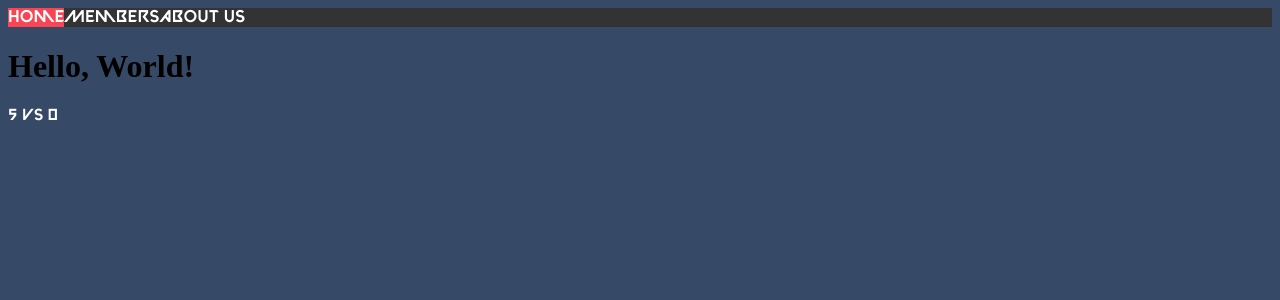
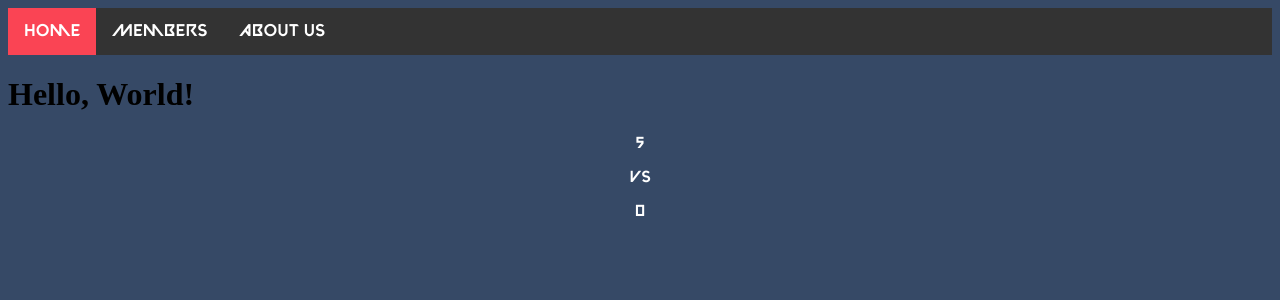
Before and after one commit to christeng12/valorant-wnt, a Flask app: page / in a window 1280 px wide. Shown: the top 300 px of the page. Run offline with Flask 2, Linux system fonts and the light colour scheme.

Commit message:
center text

```diff
--- a/static/styles/home.css
+++ b/static/styles/home.css
@@ -11,6 +11,10 @@
     font-display: swap;
 }
 
+div.scoreboard {
+    text-align: center;
+}
+
 p {
     font-family: VALORANT;
     color: white;
--- a/static/styles/navbar.css
+++ b/static/styles/navbar.css
@@ -21,6 +21,7 @@
     float: left;
     color: #f2f2f2;
     text-align: center;
+    padding: 14px 16px;
     text-decoration: none;
     font-size: 17px;
     font-family: VALORANT;
--- a/templates/home.html
+++ b/templates/home.html
@@ -13,7 +13,9 @@
 
 <div class="scoreboard">
 
-<p> {{ wins }} vs {{ losses }}</p>
+<p> {{ wins }}</p>
+<p> vs </p>
+<p>{{ losses }} </p>
 
 </div>
 {% endblock %}
```
Also changed, not shown: 1 other file.
